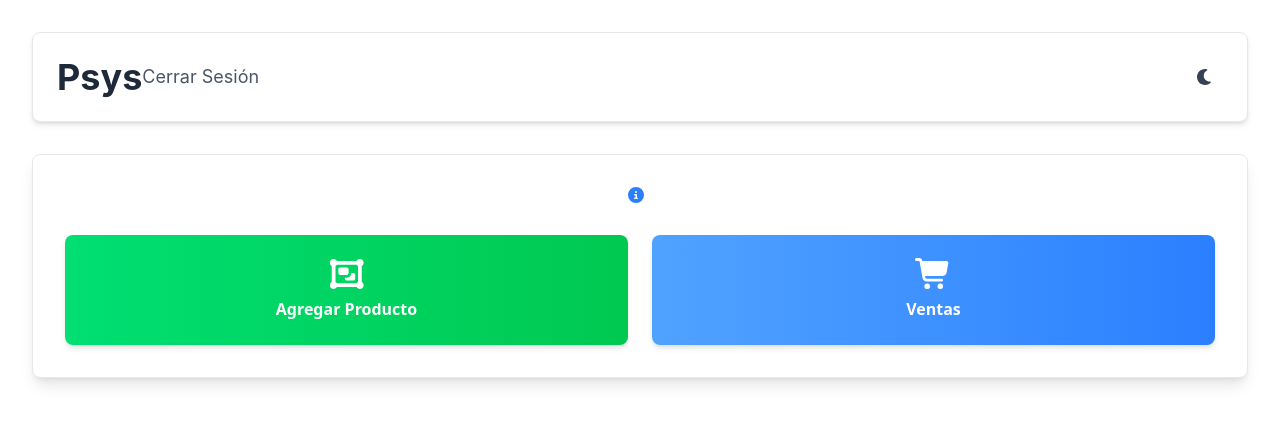
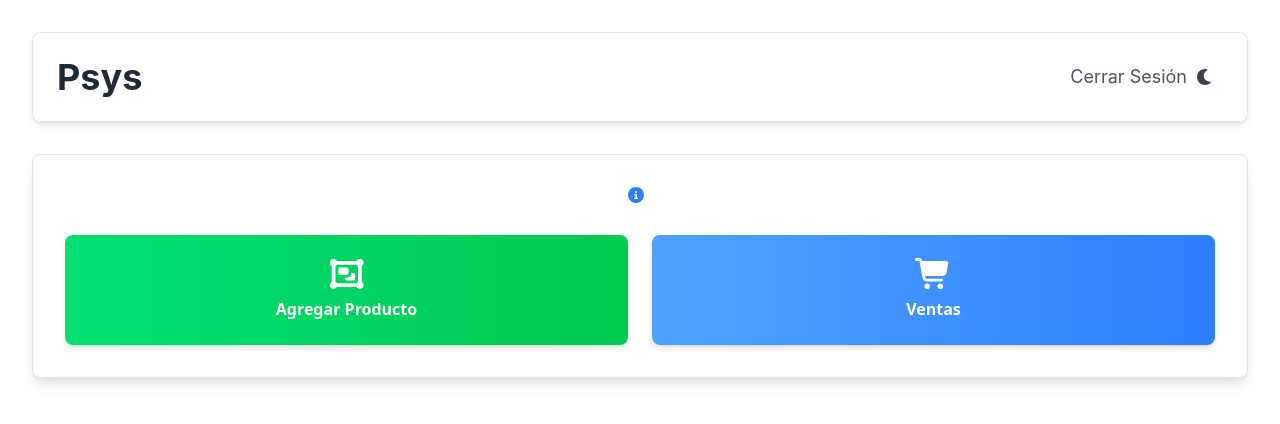
Before and after one commit to FranciscoDJVI/PSYS-FRONTEND, a React (Vite) app: page /psys in a window 1280 px wide. Shown: the top 424 px of the page. Built offline with nearby package versions, Linux system fonts and the light colour scheme.

Commit message:
correct distribution in the navbar

```diff
--- a/src/pages/Home.jsx
+++ b/src/pages/Home.jsx
@@ -9,9 +9,11 @@ function Home() {
 
   return (
     <div className='h-ful min-h-screen bg-gray-1000 dark:b-gray-900 p-8'>
-      <header className="flex flex-row justify-between items-center bg-white dark:bg-gray-800 shadow-md p-6 rounded-lg mb-8 border border-gray-200 dark:border-gray-700">
-        <h1 className="title-principal text-4xl font-bold text-gray-800 dark:text-white">Psys</h1>
-        <Link to="/" className="title-principal text-lg text-gray-600 dark:text-gray-300 hover:text-red-500 dark:hover:text-red-400 transition-colors duration-200">Cerrar Sesión</Link>
+      <header className="flex bg-white dark:bg-gray-800 shadow-md p-6 rounded-lg mb-8 border border-gray-200 dark:border-gray-700">
+        <div className="flex flex-row justify-between items-center w-full">
+          <h1 className="title-principal text-4xl font-bold text-gray-800 dark:text-white">Psys</h1>
+          <Link to="/" className="title-principal text-lg text-gray-600 dark:text-gray-300 hover:text-red-500 dark:hover:text-red-400 transition-colors duration-200">Cerrar Sesión</Link>
+        </div>
         <button
           onClick={toggleTheme}
           className="ml-auto text-gray-700 dark:text-gray-300 hover:text-blue-600 dark:hover:text-blue-400 transition-colors duration-200 p-2 rounded-lg hover:bg-gray-100 dark:hover:bg-gray-700"
```
